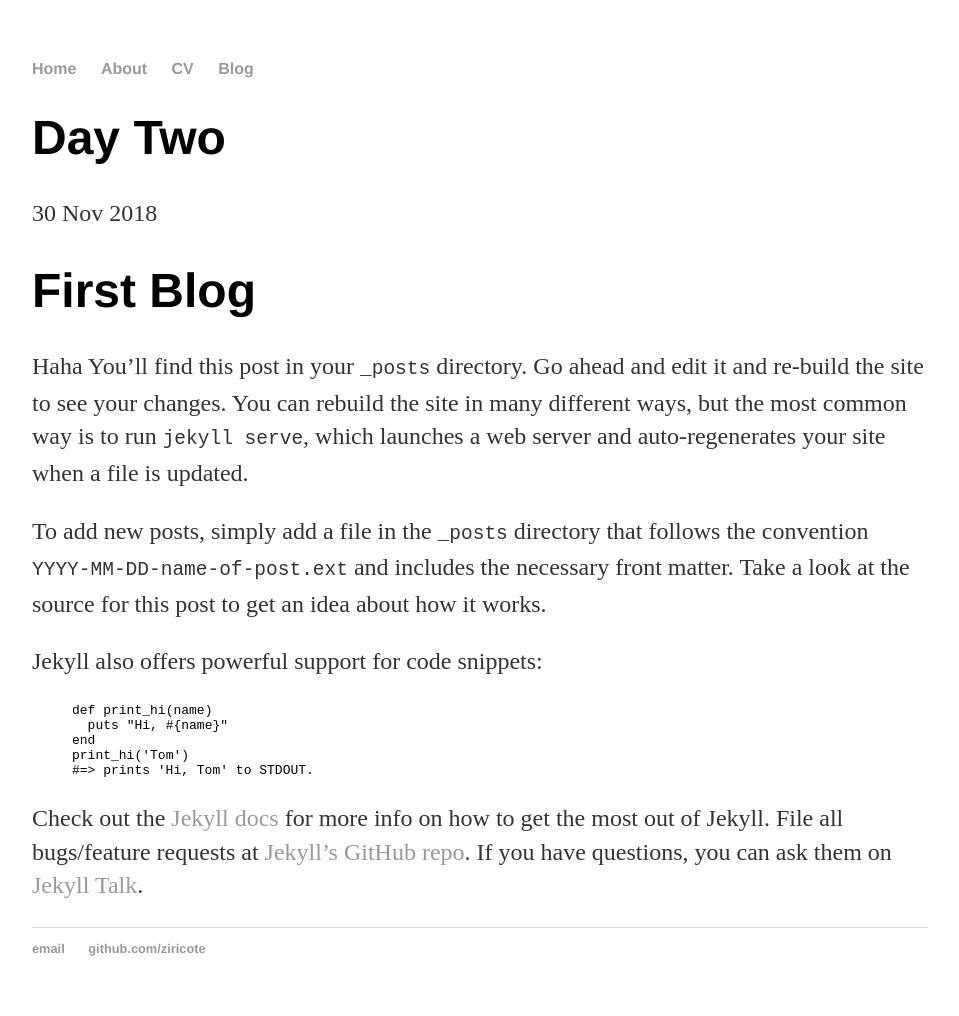
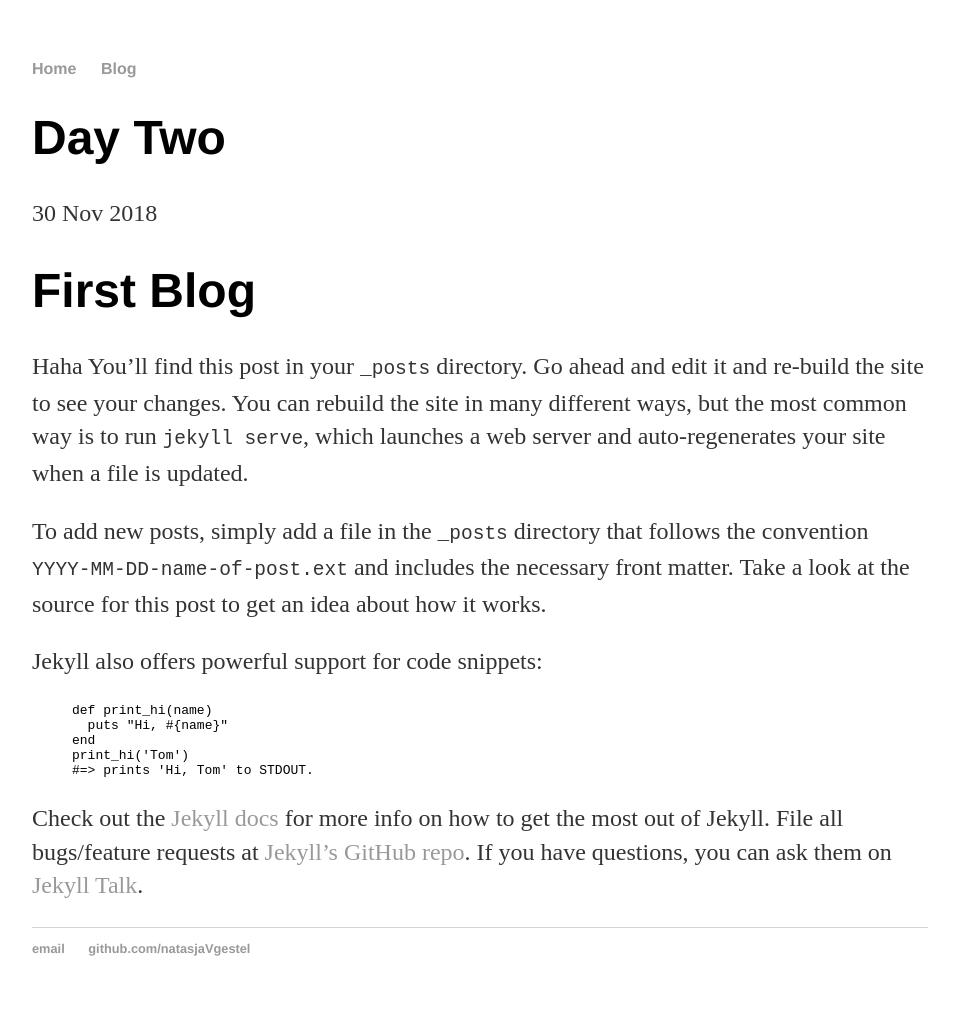
Before and after one commit to natasjaVgestel/natasjaVgestel.github.io, a Jekyll site: the page built from _posts/2018-11-30-day-two.markdown, in a window 1280 px wide. Shown: the whole page, without its empty margins (160-1119 px from the left). Built offline with Jekyll 4.4.1, drawn with Linux system fonts in a browser that asks for light colours.

Commit message:
modify template

```diff
--- a/_layouts/default.html
+++ b/_layouts/default.html
@@ -9,8 +9,6 @@
     <nav>
         <ul>
             <li><a href="/">Home</a></li>
-            <li><a href="/about">About</a></li>
-            <li><a href="/cv">CV</a></li>
             <li><a href="/blog">Blog</a></li>
         </ul>
     </nav>
@@ -21,8 +19,8 @@
     </div><!-- /.container -->
     <footer>
         <ul>
-            <li><a href="mailto:ziricote0@gmail.com">email</a></li>
-            <li><a href="https://github.com/ziricote">github.com/ziricote</a></li>
+            <li><a href="mailto:natasja.van-gestel@ttu.edu">email</a></li>
+            <li><a href="https://github.com/natasjaVgestel">github.com/natasjaVgestel</a></li>
       </ul>
     </footer>
   </body>
--- a/blog/index.html
+++ b/blog/index.html
@@ -1,6 +1,6 @@
 ---
 layout: default
-title: William Barela's Blog
+title: Natasja's Blog
 ---
 	<h1>{{ page.title }}</h1>
 	<ul class="posts">
```
